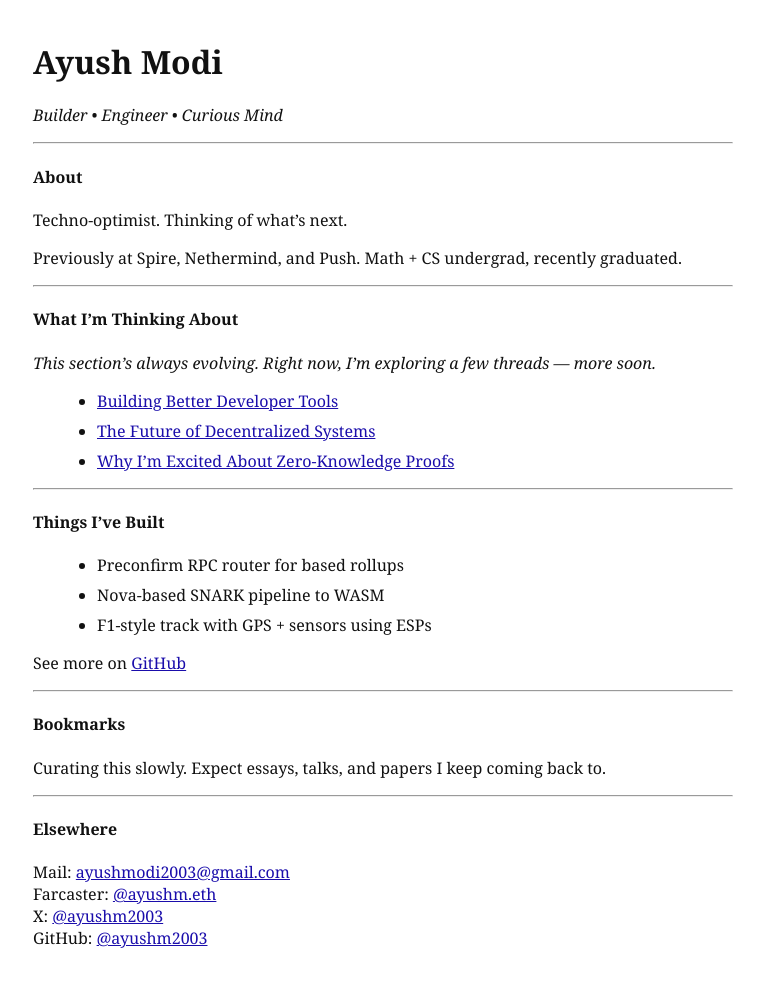
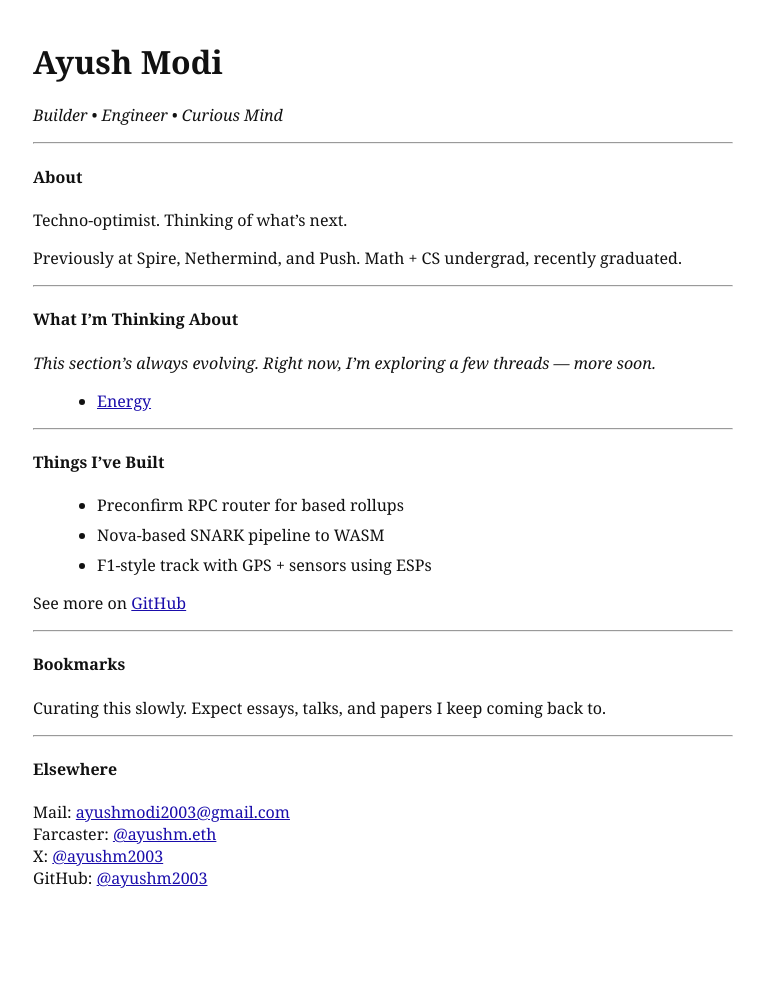
Before and after one commit to ayushm2003/ayushm2003.github.io, a Jekyll site: the page built from index.md, in a window 1280 px wide. Shown: the whole page, without its empty margins (27-791 px from the left). Built offline with Jekyll 4.4.1, drawn with Linux system fonts in a browser that asks for light colours; after the commit the page ends 929 px from its top, so only the background shows below that.

Commit message:
update index

```diff
--- a/index.md
+++ b/index.md
@@ -19,9 +19,7 @@ Math + CS undergrad, recently graduated.
 #### What I'm Thinking About
 *This section's always evolving. Right now, I'm exploring a few threads — more soon.*
 
-- [Building Better Developer Tools](2024/01/15/building-better-tools.html)
-- [The Future of Decentralized Systems](2024/01/20/future-of-decentralized-systems.html)
-- [Why I'm Excited About Zero-Knowledge Proofs](2024/01/25/excited-about-zk-proofs.html)
+- [Energy](2025/09/15/energy.html)
 
 ---
 
```
